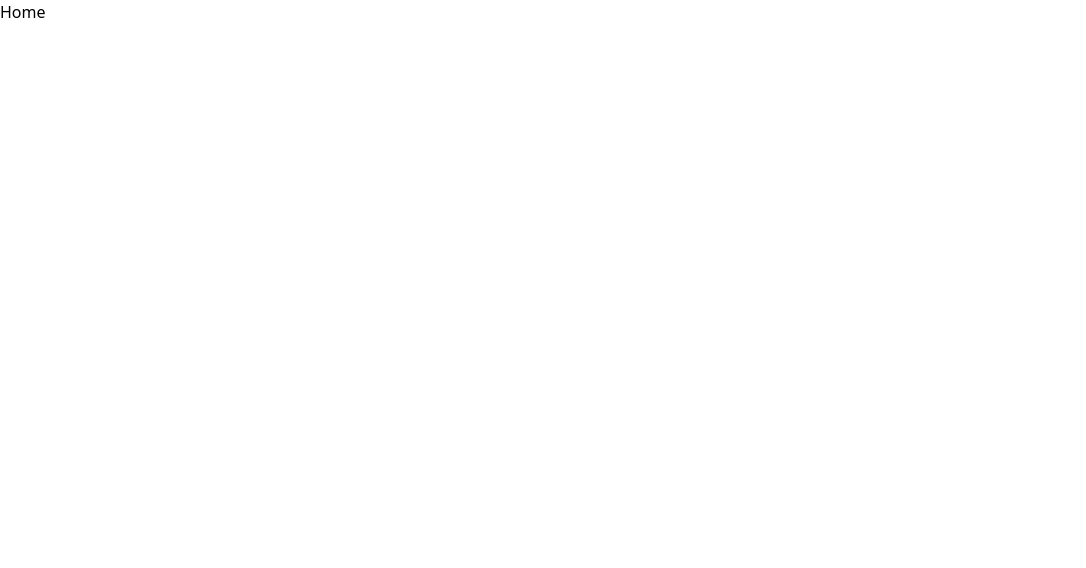
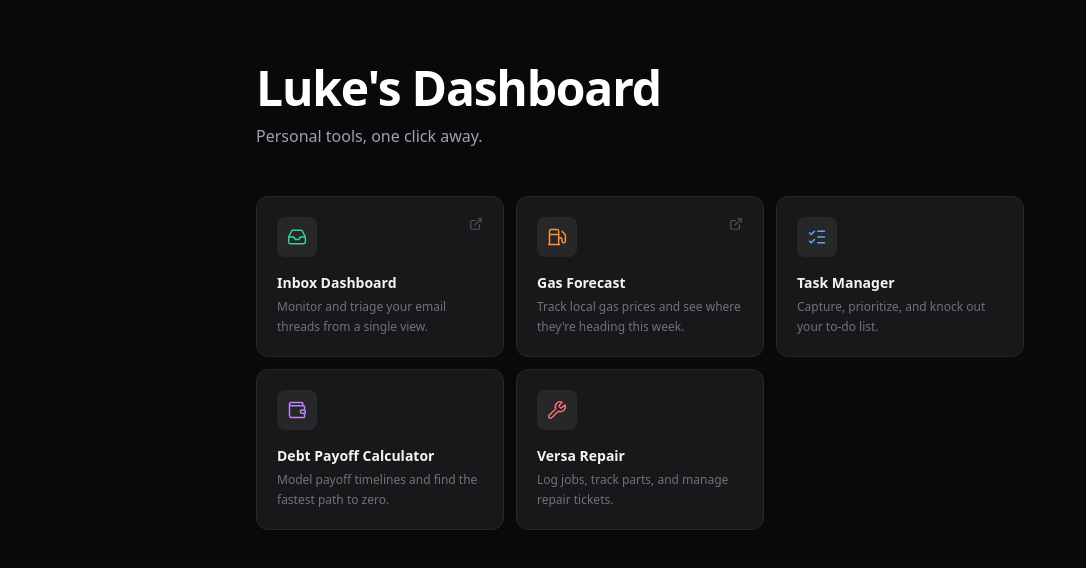
Before and after one commit to Napoleonrican/luke-dashboard, a React (Vite) app: page / in a window 1280 px wide. Shown: the top 568 px of the page, without its empty margins (0-1086 px from the left). Built offline with nearby package versions, Linux system fonts and the light colour scheme.

Commit message:
Build hub home screen with tool cards

```diff
--- a/package.json
+++ b/package.json
@@ -10,6 +10,7 @@
     "preview": "vite preview"
   },
   "dependencies": {
+    "lucide-react": "^1.14.0",
     "react": "^19.2.5",
     "react-dom": "^19.2.5",
     "react-router-dom": "^7.15.0"
--- /dev/null
+++ b/src/components/ToolCard.jsx
@@ -0,0 +1,34 @@
+import { Link } from 'react-router-dom';
+import { ExternalLink } from 'lucide-react';
+
+export default function ToolCard({ icon: Icon, title, description, to, href, accentColor }) {
+  const inner = (
+    <>
+      <div className="flex items-start justify-between">
+        <div className={`rounded-lg bg-zinc-800 p-2.5 ${accentColor}`}>
+          <Icon size={20} strokeWidth={1.75} />
+        </div>
+        {href && (
+          <ExternalLink size={14} className="text-zinc-600 transition-colors group-hover:text-zinc-400" />
+        )}
+      </div>
+      <div>
+        <h2 className="text-sm font-semibold text-zinc-100">{title}</h2>
+        <p className="mt-1 text-xs leading-relaxed text-zinc-500">{description}</p>
+      </div>
+    </>
+  );
+
+  const classes =
+    'group flex flex-col gap-4 rounded-xl border border-zinc-800 bg-zinc-900 p-5 transition-all duration-200 hover:-translate-y-0.5 hover:border-zinc-600 hover:bg-zinc-800/60 hover:shadow-lg hover:shadow-black/30';
+
+  if (to) {
+    return <Link to={to} className={classes}>{inner}</Link>;
+  }
+
+  return (
+    <a href={href} target="_blank" rel="noopener noreferrer" className={classes}>
+      {inner}
+    </a>
+  );
+}
--- a/src/pages/Home.jsx
+++ b/src/pages/Home.jsx
@@ -1,3 +1,61 @@
+import { Inbox, Fuel, ListChecks, Wallet, Wrench } from 'lucide-react';
+import ToolCard from '../components/ToolCard';
+
+const tools = [
+  {
+    icon: Inbox,
+    title: 'Inbox Dashboard',
+    description: 'Monitor and triage your email threads from a single view.',
+    href: 'https://placeholder-inbox.example.com',
+    accentColor: 'text-emerald-400',
+  },
+  {
+    icon: Fuel,
+    title: 'Gas Forecast',
+    description: 'Track local gas prices and see where they\'re heading this week.',
+    href: 'https://gas-price-forecast.vercel.app',
+    accentColor: 'text-orange-400',
+  },
+  {
+    icon: ListChecks,
+    title: 'Task Manager',
+    description: 'Capture, prioritize, and knock out your to-do list.',
+    to: '/task-manager',
+    accentColor: 'text-blue-400',
+  },
+  {
+    icon: Wallet,
+    title: 'Debt Payoff Calculator',
+    description: 'Model payoff timelines and find the fastest path to zero.',
+    to: '/debt-calculator',
+    accentColor: 'text-purple-400',
+  },
+  {
+    icon: Wrench,
+    title: 'Versa Repair',
+    description: 'Log jobs, track parts, and manage repair tickets.',
+    to: '/versa-repair',
+    accentColor: 'text-red-400',
+  },
+];
+
 export default function Home() {
-  return <h1>Home</h1>;
+  return (
+    <div className="min-h-screen bg-zinc-950 px-4 py-16">
+      <div className="mx-auto max-w-3xl">
+        <header className="mb-12">
+          <h1 className="text-4xl font-bold tracking-tight text-white sm:text-5xl">
+            Luke's Dashboard
+          </h1>
+          <p className="mt-3 text-zinc-400">Personal tools, one click away.</p>
+        </header>
+
+        <div className="grid grid-cols-1 gap-3 sm:grid-cols-2 lg:grid-cols-3">
+          {tools.map((tool) => (
+            <ToolCard key={tool.title} {...tool} />
+          ))}
+        </div>
+      </div>
+    </div>
+  );
 }
```
Also changed, not shown: 1 other file (tests, documents, lock files or other folders).
